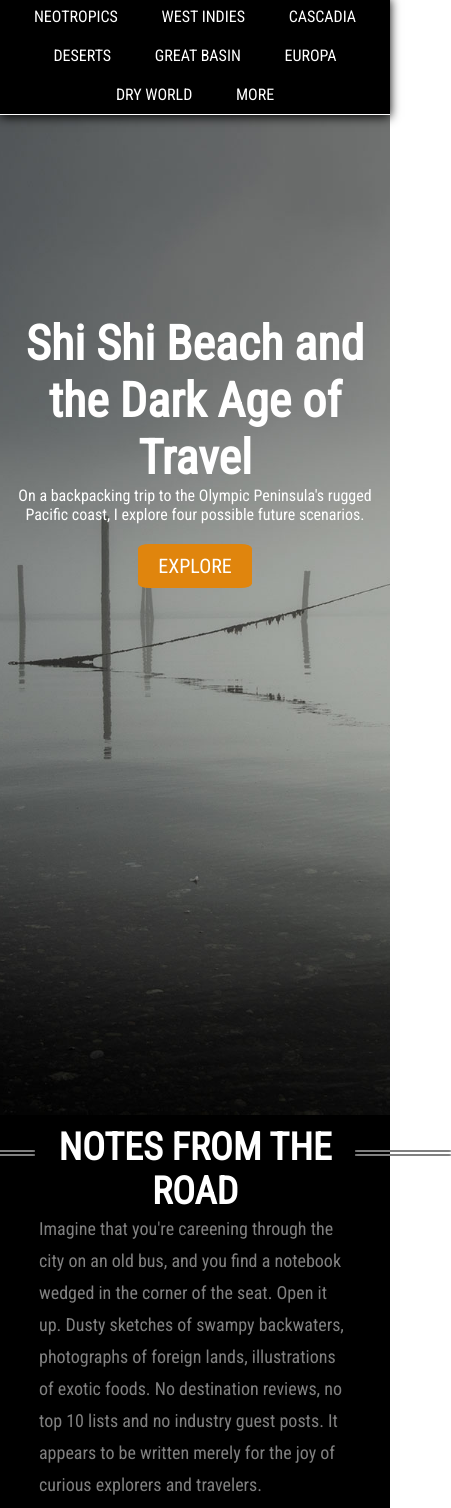
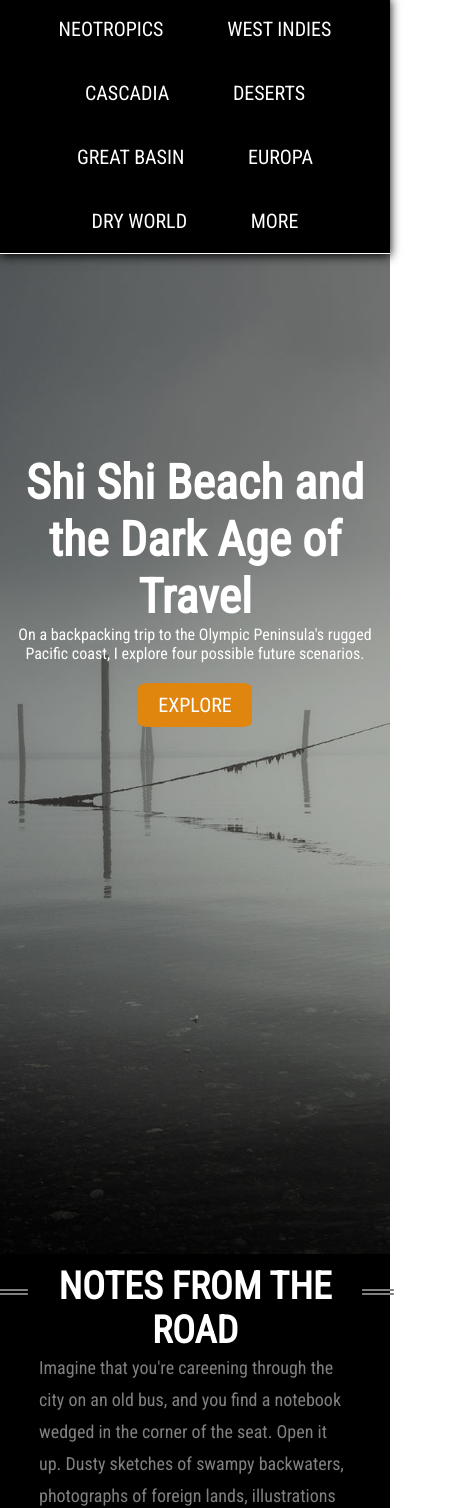
Before and after one commit to TomDev24/notesFromTheRoad, a plain HTML site: page index.html in a window 390 px wide. Shown: the part 103-1611 px from the top of the page, 451 px wide, since content can reach past the window. Drawn offline with nearby package versions, Linux system fonts and the light colour scheme.

Commit message:
Update style.css

```diff
--- a/style.css
+++ b/style.css
@@ -206,3 +206,17 @@ a {
 .image-container img{
     width: 100%;
 }
+
+@media (max-width: 500px){
+  .center i{
+    margin-left:5px;
+    margin-right: 5px;
+    transform: scale(2, 1);
+  }
+
+  .navigation li{
+    font-size: 20px;
+    padding: 20px;
+  }
+
+}
```
